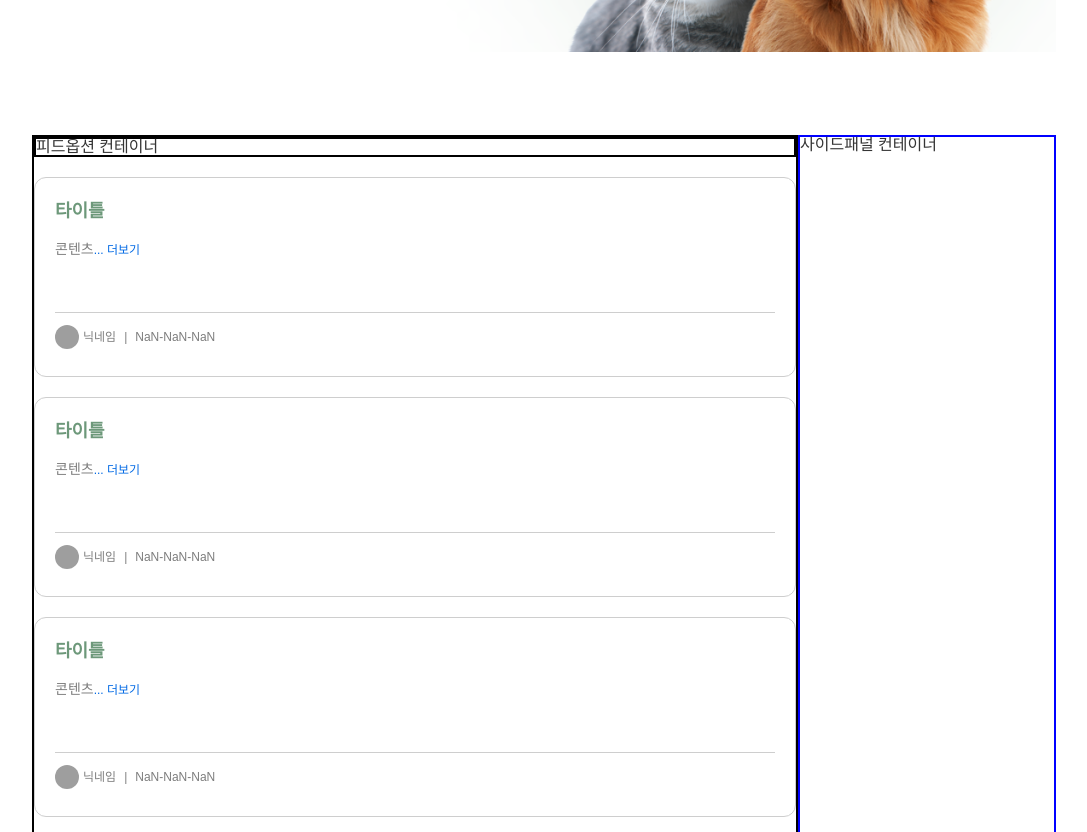
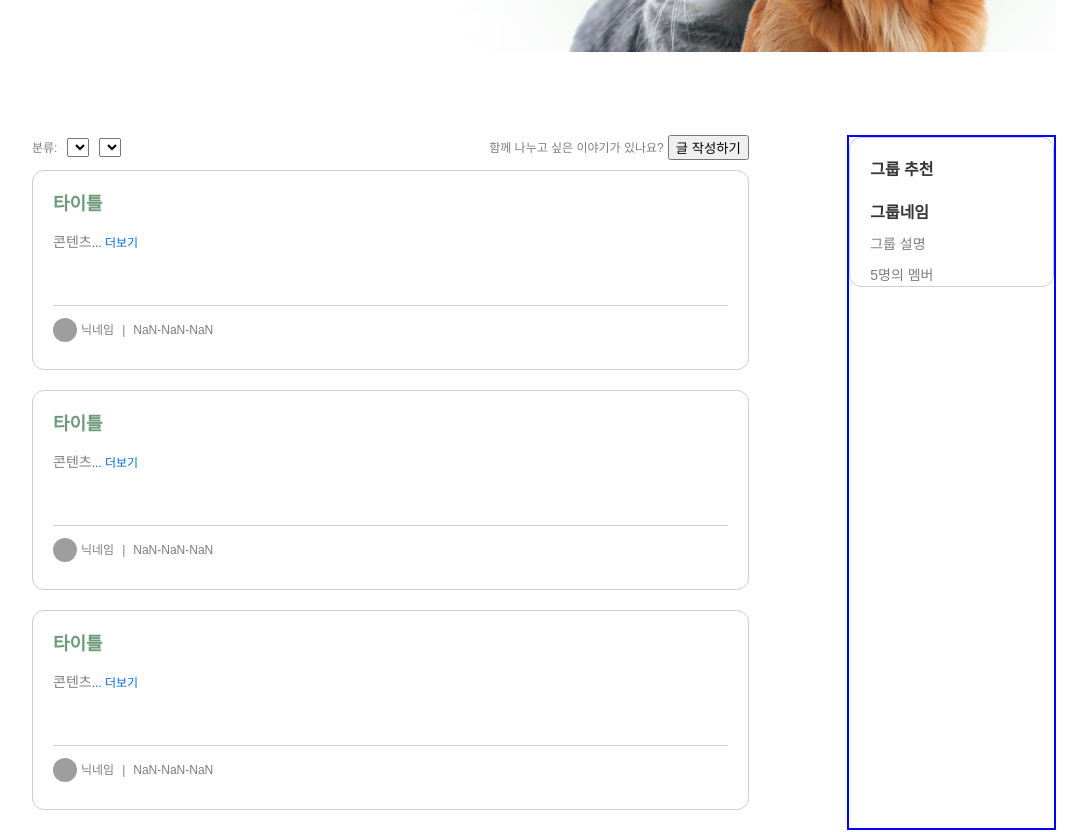
Before and after one commit to petitesize/Carebuddy, a React (Vite) app: page / in a window 1280 px wide. Shown: the part 460-1292 px from the top of the page, without its empty margins (96-1183 px from the left). Built offline with nearby package versions, Linux system fonts and the light colour scheme; grey boxes are pictures that could not be loaded; a web font is replaced by a local one.

Commit message:
Feat: home 페이지 레이아웃 완성

```diff
--- a/src/components/Home&Community/FeedBox.tsx
+++ b/src/components/Home&Community/FeedBox.tsx
@@ -1,5 +1,3 @@
-/* eslint-disable react/require-default-props */
-/* eslint-disable no-use-before-define */
 import React from 'react';
 import styled from 'styled-components';
 import { Link } from 'react-router-dom';
@@ -54,13 +52,13 @@ const StyledFeedBox = styled(Link)`
   border: solid 1px var(--color-grey-2);
   height: 150px;
   padding: 24px 20px;
-  margin: 20px 0;
+  margin: 10px 0 20px 0;
   text-decoration: none;
   cursor: pointer;
 `;
 
 const TitleContainer = styled.div`
-  // 좋아요 댓글 개수 추가될거라 row 그대로
+  // 좋아요 댓글 개수 띄워주는 모달 추가될거라 flex row 그대로
   flex-direction: row;
   justify-content: space-between;
   width: 100%;
@@ -84,7 +82,6 @@ const ProfileImg = styled.img`
   height: 24px;
   width: 24px;
   border-radius: 50%;
-
 `;
 
 const Title = styled.p`
--- /dev/null
+++ b/src/components/Home&Community/GroupElement.tsx
@@ -0,0 +1,59 @@
+import React from 'react';
+import styled from 'styled-components';
+import { Link } from 'react-router-dom';
+
+type GroupElementProps = {
+  groupName: string;
+  introduction: string;
+  groupId: string;
+  memberCount: number;
+};
+
+const GroupElement: React.FC<GroupElementProps> = ({
+  groupName,
+  introduction,
+  groupId,
+  memberCount,
+}) => (
+  <StyledCommunityListSidebar to={`group/${groupId}`}>
+    <GroupName>{groupName}</GroupName>
+    <Introduction>{introduction}</Introduction>
+    <MemberCount>{memberCount}명의 멤버</MemberCount>
+  </StyledCommunityListSidebar>
+);
+
+export default GroupElement;
+
+const StyledCommunityListSidebar = styled(Link)`
+  display: flex;
+  flex-direction: column;
+  justify-content: center;
+  height: auto;
+  padding: 20px 0;
+  cursor: pointer;
+  text-decoration: none;
+  color: inherit;
+
+  p {
+    margin: 7px 0;
+  }
+`;
+
+const GroupName = styled.p`
+  font-size: var(--font-size-md-1);
+  font-weight: var(--font-weight-bold);
+`;
+
+const Introduction = styled.p`
+  color: var(--color-grey-1);
+  font-size: var(--font-size-ft-1);
+  font-weight: var(--font-weight-regular);
+  line-height: 1.2rem;
+`;
+
+const MemberCount = styled.p`
+  //고도화시 추가
+  color: var(--color-grey-1);
+  font-size: var(--font-size-ft-1);
+  font-weight: var(--font-weight-regular);
+`;
--- /dev/null
+++ b/src/components/Home&Community/MemberElement.tsx
@@ -0,0 +1 @@
+// 파일 틀만 만들어놓음
--- a/src/components/Home&Community/SidePanel.tsx
+++ b/src/components/Home&Community/SidePanel.tsx
@@ -1,2 +1,34 @@
 import React from 'react';
 import styled from 'styled-components';
+
+type SidePanelProps = {
+  elementArray?: React.ReactNode;
+  name?: string;
+};
+
+const SidePanel: React.FC<SidePanelProps> = ({ name, elementArray }) => (
+    <StyledContainer>
+      <P>{name}</P>
+      <PanelElement>{elementArray}</PanelElement>
+    </StyledContainer>
+  );
+
+export default SidePanel;
+
+const StyledContainer = styled.div`
+  display: flex;
+  flex-direction: column;
+  border-radius: 12px;
+  border: solid 1px var(--color-grey-2);
+  padding: 24px 20px;
+  height: 100px; // 임시
+  text-decoration: none; // 임시, link 들어갈 가능성 있어서 미리 추가
+`;
+
+const P = styled.p`
+  font-weight: var(--font-weight-bold);
+`;
+
+const PanelElement = styled.div`
+  cursor: pointer;
+`;
--- /dev/null
+++ b/src/components/Home&Community/WirteButton.tsx
@@ -0,0 +1,23 @@
+import React from 'react';
+import styled from 'styled-components';
+
+// 추후 베이스 컴포넌트의 버튼 import 하기
+
+const WriteButton: React.FC = () => (
+  <Container>
+    <P> 함께 나누고 싶은 이야기가 있나요?</P>
+    <button type="button">글 작성하기</button>
+  </Container>
+);
+
+export default WriteButton;
+
+const Container = styled.div`
+display: flex;
+align-items: center;
+`;
+
+const P = styled.p`
+  font-size: var(--font-size-sm-1);
+  margin-right: 4px;
+`
--- a/src/pages/Home/index.tsx
+++ b/src/pages/Home/index.tsx
@@ -5,27 +5,88 @@ import styled from 'styled-components';
 // import Button from '@/components/common/Button';
 import Banner from '@/components/Home&Community/Banner';
 import FeedBox from '@/components/Home&Community/FeedBox';
-
-// import profile from '@assets/profile.png'; // 임시
-
-// 이 페이지에서 필요한 컴포넌트
-// import SidePanel from "@/components/Home&Community/SidePanel";
-// import FeedBox from "@/components/Home&Community/FeedBox";
+import SidePanel from '@/components/Home&Community/SidePanel';
+import WriteButton from '@/components/Home&Community/WirteButton';
+import GroupElement from '@/components/Home&Community/GroupElement';
 
 // 임시 데이터
-const tempTitle = '타이틀';
-const tempContent = '콘텐츠';
-const tempDate = '2000.00.00';
-const tempNickname = "닉네임";
-// const tempProfile = profile;
-const tempProfileSrc = 'https://picsum.photos/200';
-const tempPostId = '123'
+import {
+  tempTitle,
+  tempContent,
+  tempDate,
+  tempNickname,
+  tempProfileSrc,
+  tempPostId,
+  tempPanelName,
+} from '../../../tempData';
+import { tempGroupArray1 } from '../../../tempData';
+
+const Home: React.FC = () => {
+  const tempGroup =
+    <GroupElement
+      key={tempGroupArray1.groupId}
+      groupId={tempGroupArray1.groupId}
+      groupName={tempGroupArray1.groupName}
+      introduction={tempGroupArray1.introduction}
+      memberCount={tempGroupArray1.memberCount}
+    />
+
+  return (
+    <>
+      <Banner />
+      <ContentContainer>
+        <FeedBoxContainer>
+          <FeedOptionContainer>
+            <SelectContainer>
+              <p>분류: </p>
+              <select>홈</select>
+              <select>그룹</select>
+            </SelectContainer>
+            <WriteButton />
+          </FeedOptionContainer>
+          <FeedBox
+            postId={tempPostId}
+            title={tempTitle}
+            content={tempContent}
+            uploadedDate={tempDate}
+            nickname={tempNickname}
+            profileSrc={tempProfileSrc}
+          />
+          <FeedBox
+            postId={tempPostId}
+            title={tempTitle}
+            content={tempContent}
+            uploadedDate={tempDate}
+            nickname={tempNickname}
+            profileSrc={tempProfileSrc}
+          />
+          <FeedBox
+            postId={tempPostId}
+            title={tempTitle}
+            content={tempContent}
+            uploadedDate={tempDate}
+            nickname={tempNickname}
+            profileSrc={tempProfileSrc}
+          />
+        </FeedBoxContainer>
+        <SidePanelContainer>
+          <SidePanel
+            name={tempPanelName}
+            elementArray={tempGroup}
+          ></SidePanel>
+        </SidePanelContainer>
+      </ContentContainer>
+    </>
+  );
+};
+
+export default Home;
 
 const ContentContainer = styled.div`
   display: flex;
+  justify-content: space-between;
   width: 100%;
   margin-top: 80px;
-  // background-color: yellow;
 
   & > * {
     margin-bottom: 30px;
@@ -33,37 +94,29 @@ const ContentContainer = styled.div`
 `;
 
 const FeedBoxContainer = styled.div`
-  height: 2000px;
-  width: 75%;
-  border: solid 2px black;
+  width: 70%;
+  // background-color: yellow; // 임시
+  color: var(--color-grey-1);
 `;
 
 const FeedOptionContainer = styled.div`
-  border: solid 2px black;
+  display: flex;
+  flex-direction: row;
+  justify-content: space-between;
+  // background-color: aqua; // 임시
+`;
+
+const SelectContainer = styled.div`
+  display: flex;
+  align-items: center;
+  font-size: var(--font-size-sm-1);
+
+  & > * {
+    margin-right: 10px;
+  }
 `;
 
 const SidePanelContainer = styled.div`
-  width: 25%;
-  border: solid 2px blue;
+  width: 20%;
+  border: solid 2px blue; // 임시
 `;
-
-const Home: React.FC = () => (
-  <>
-    <Banner />
-    <ContentContainer>
-      <FeedBoxContainer>
-        <FeedOptionContainer>
-          <p>피드옵션 컨테이너</p>
-        </FeedOptionContainer>
-        <FeedBox postId={tempPostId} title={tempTitle} content={tempContent} uploadedDate={tempDate} nickname={tempNickname} profileSrc={tempProfileSrc}/>
-        <FeedBox postId={tempPostId} title={tempTitle} content={tempContent} uploadedDate={tempDate} nickname={tempNickname} profileSrc={tempProfileSrc}/>
-        <FeedBox postId={tempPostId} title={tempTitle} content={tempContent} uploadedDate={tempDate} nickname={tempNickname} profileSrc={tempProfileSrc}/>
-      </FeedBoxContainer>
-      <SidePanelContainer>
-        <p>사이드패널 컨테이너</p>
-      </SidePanelContainer>
-    </ContentContainer>
-  </>
-);
-
-export default Home;
--- /dev/null
+++ b/tempData.tsx
@@ -0,0 +1,22 @@
+// import profile from '@assets/profile.png'; // 임시
+
+// FeedBox
+const tempTitle = '타이틀';
+const tempContent = '콘텐츠';
+const tempDate = '2000.00.00';
+const tempNickname = '닉네임';
+// const tempProfile = profile;
+const tempProfileSrc = 'https://picsum.photos/200';
+const tempPostId = '123';
+const tempPanelName = '그룹 추천';
+const tempPanelElement = '사이드 패널 요소';
+
+export {tempTitle, tempContent, tempDate, tempNickname, tempProfileSrc, tempPostId, tempPanelName, tempPanelElement};
+
+// groupArray
+
+const tempGroupArray1 = {groupId: "그룹아이디",groupName: '그룹네임', introduction: "그룹 설명", memberCount: 5 }
+const tempGroupArray2 = [{groupId: "그룹아이디",groupName: '그룹네임', introduction: "그룹 설명", memberCount: 5 }, {groupId: "그룹아이디2",groupName: '그룹네임2', introduction: "그룹 설명2", memberCount: 5 }]
+
+
+export {tempGroupArray1, tempGroupArray2};
```
